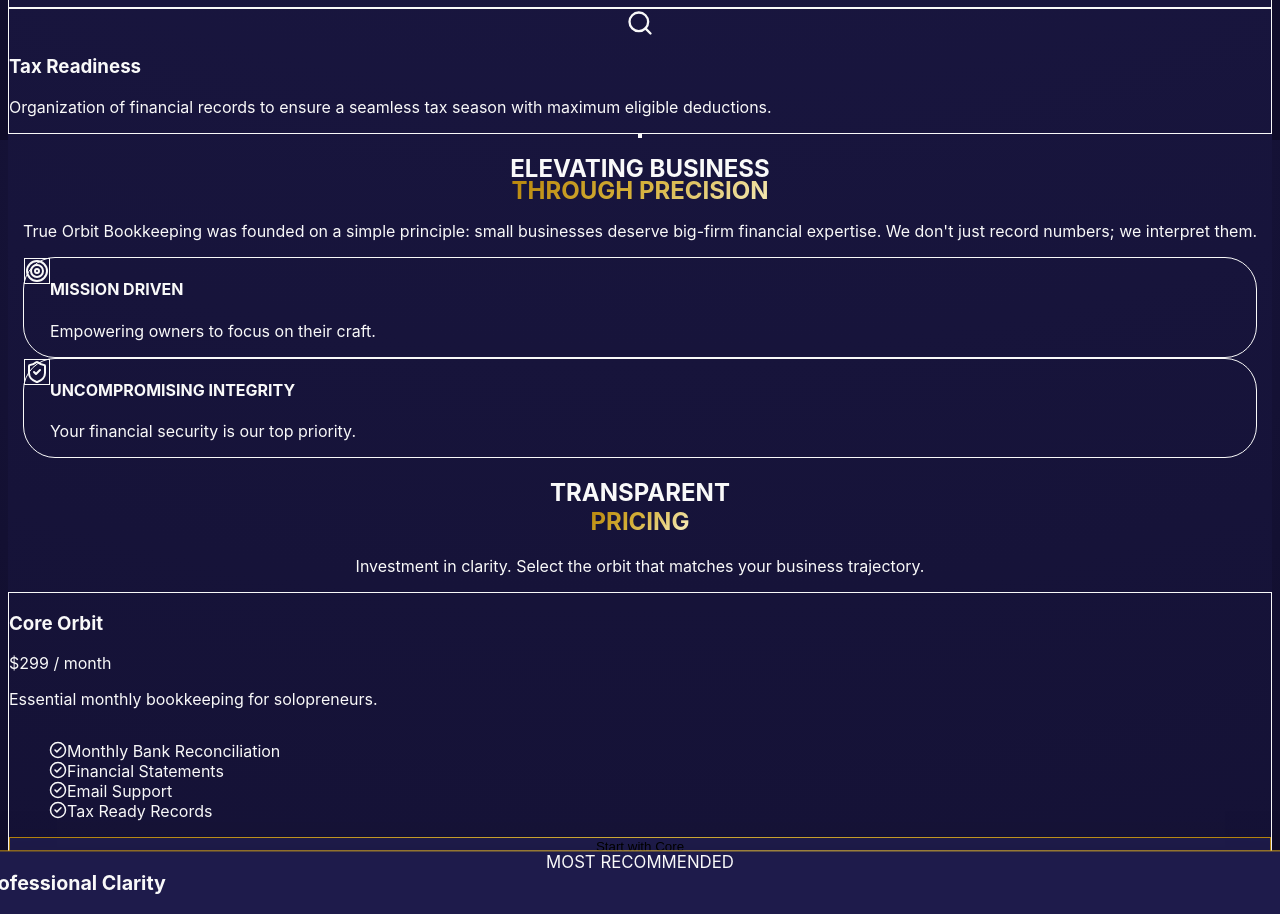
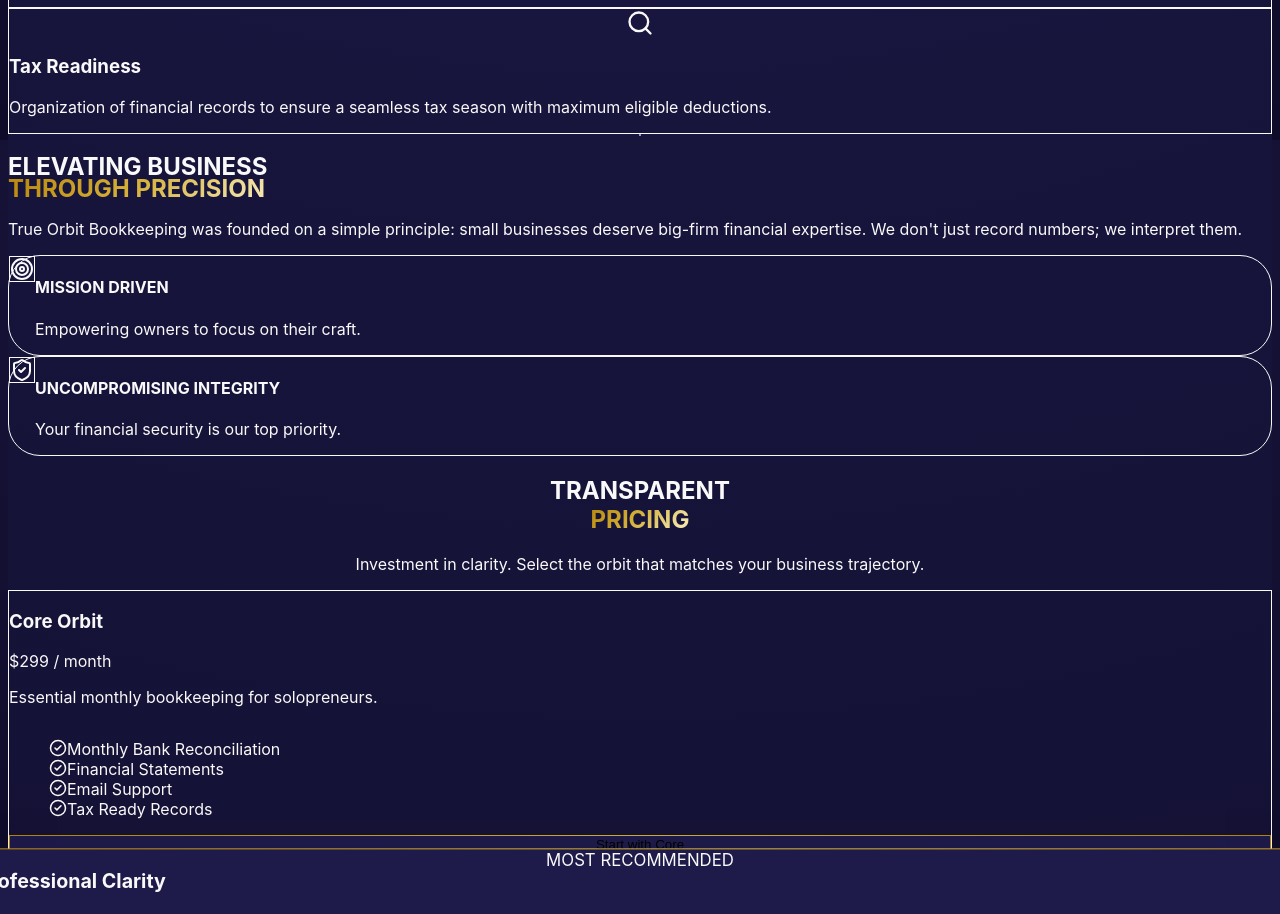
Before and after one commit to Daniel-Cotti-Olson/true-orbit-bookkeeping, a Next.js app: page / in a window 1280 px wide. Shown: the part 1460-2374 px from the top of the page. Built offline with nearby package versions, Linux system fonts and the light colour scheme.

Commit message:
style: restore side-by-side About layout with 60% reduced image size

```diff
--- a/src/app/page.tsx
+++ b/src/app/page.tsx
@@ -128,18 +128,17 @@
 
       {/* About Section */}
       <section id="about" className="w-full py-40 px-8 relative overflow-hidden bg-white/[0.02]">
-        <div className="max-w-7xl mx-auto flex flex-col items-center text-center">
+        <div className="max-w-7xl mx-auto">
+          <div className="grid lg:grid-cols-2 gap-20 items-center">
             <motion.div
-            initial={{ opacity: 0, scale: 0.9 }}
-            whileInView={{ opacity: 1, scale: 1 }}
+              initial={{ opacity: 0, x: -30 }}
+              whileInView={{ opacity: 1, x: 0 }}
               viewport={{ once: true }}
               transition={{ duration: 0.8 }}
-            className="relative mb-20"
+              className="relative flex justify-center lg:justify-end"
             >
-            {/* Footprint container to maintain bottom position and center the reduced image */}
-            <div className="w-64 h-80 md:w-72 md:h-96 mx-auto flex items-end justify-center relative z-10">
-              {/* Reduced Image container (approx 40% size) */}
-              <div className="relative rounded-2xl overflow-hidden border-2 border-gold/30 w-24 h-32 md:w-28 md:h-40 shadow-2xl">
+              {/* Image container reduced to approx 40% of previous large size */}
+              <div className="relative z-10 rounded-[2rem] overflow-hidden border border-white/10 w-64 h-80 md:w-72 md:h-96 shadow-2xl">
                 <Image
                   src="/Daniel4.jpg"
                   alt="Daniel - True Orbit Bookkeeping"
@@ -147,18 +146,16 @@
                   className="object-cover"
                 />
               </div>
-            </div>
-            {/* Adjusted decorative circles to follow the smaller image */}
-            <div className="absolute bottom-0 left-1/2 -translate-x-1/2 w-40 h-40 bg-gold/20 blur-[60px] rounded-full"></div>
-            <div className="absolute top-1/2 left-1/2 -translate-x-1/2 -translate-y-1/2 w-32 h-32 bg-indigo-500/10 blur-[60px] rounded-full"></div>
+              <div className="absolute -bottom-10 -right-10 w-64 h-64 bg-gold/20 blur-[100px] rounded-full"></div>
+              <div className="absolute -top-10 -left-10 w-64 h-64 bg-indigo-500/10 blur-[100px] rounded-full"></div>
             </motion.div>
 
             <motion.div
-            initial={{ opacity: 0, y: 30 }}
-            whileInView={{ opacity: 1, y: 0 }}
+              initial={{ opacity: 0, x: 30 }}
+              whileInView={{ opacity: 1, x: 0 }}
               viewport={{ once: true }}
               transition={{ duration: 0.8 }}
-            className="max-w-4xl"
+              className="relative z-10"
             >
               <h2 className="text-5xl md:text-8xl font-black mb-10 leading-[0.9] tracking-tighter uppercase">
                 Elevating Business <br />
@@ -168,7 +165,7 @@
                 True Orbit Bookkeeping was founded on a simple principle: small businesses deserve big-firm financial expertise. We don't just record numbers; we interpret them.
               </p>
 
-            <div className="grid sm:grid-cols-2 gap-8 text-left max-w-3xl mx-auto">
+              <div className="grid sm:grid-cols-2 gap-8 text-left">
                 {[
                   { icon: Target, title: "Mission Driven", text: "Empowering owners to focus on their craft." },
                   { icon: ShieldCheck, title: "Uncompromising Integrity", text: "Your financial security is our top priority." },
@@ -185,6 +182,7 @@
                 ))}
               </div>
             </motion.div>
+          </div>
         </div>
       </section>
 
```
Lines whose indentation alone changed are shown as unchanged.
